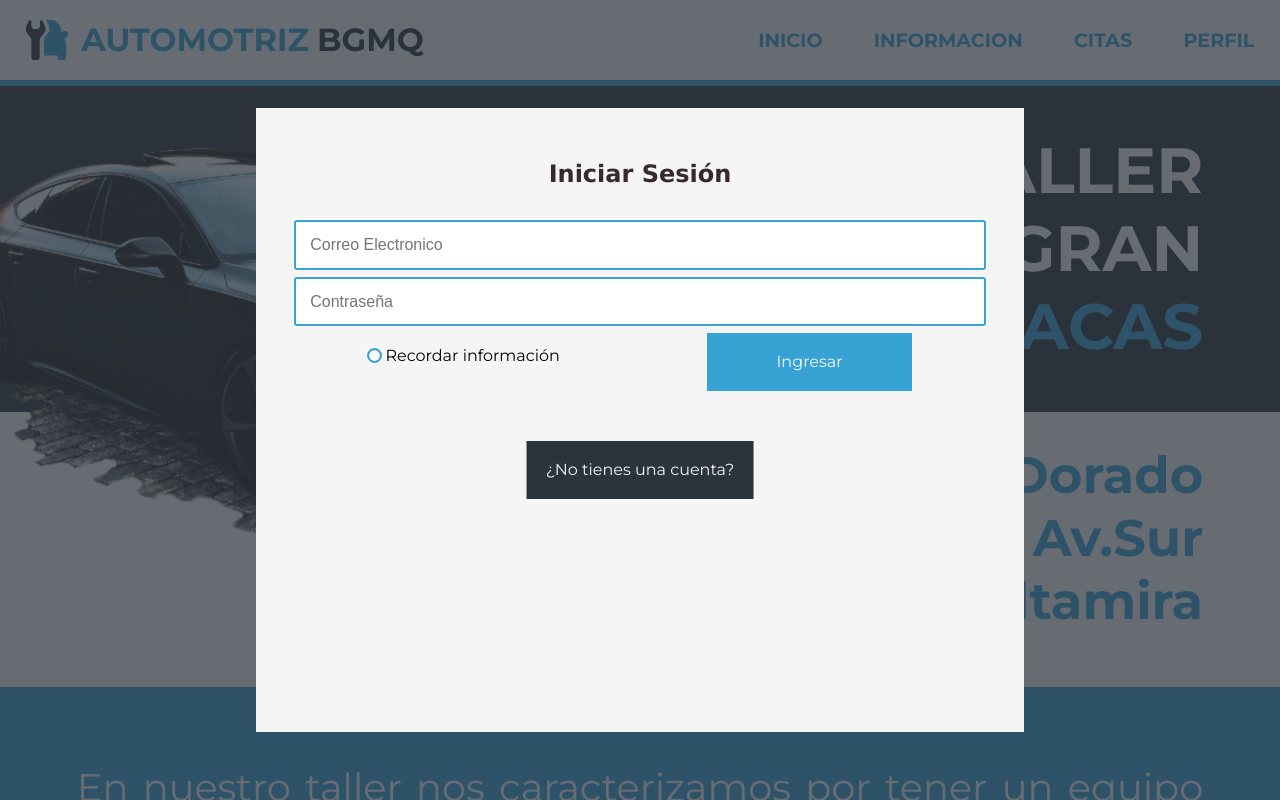
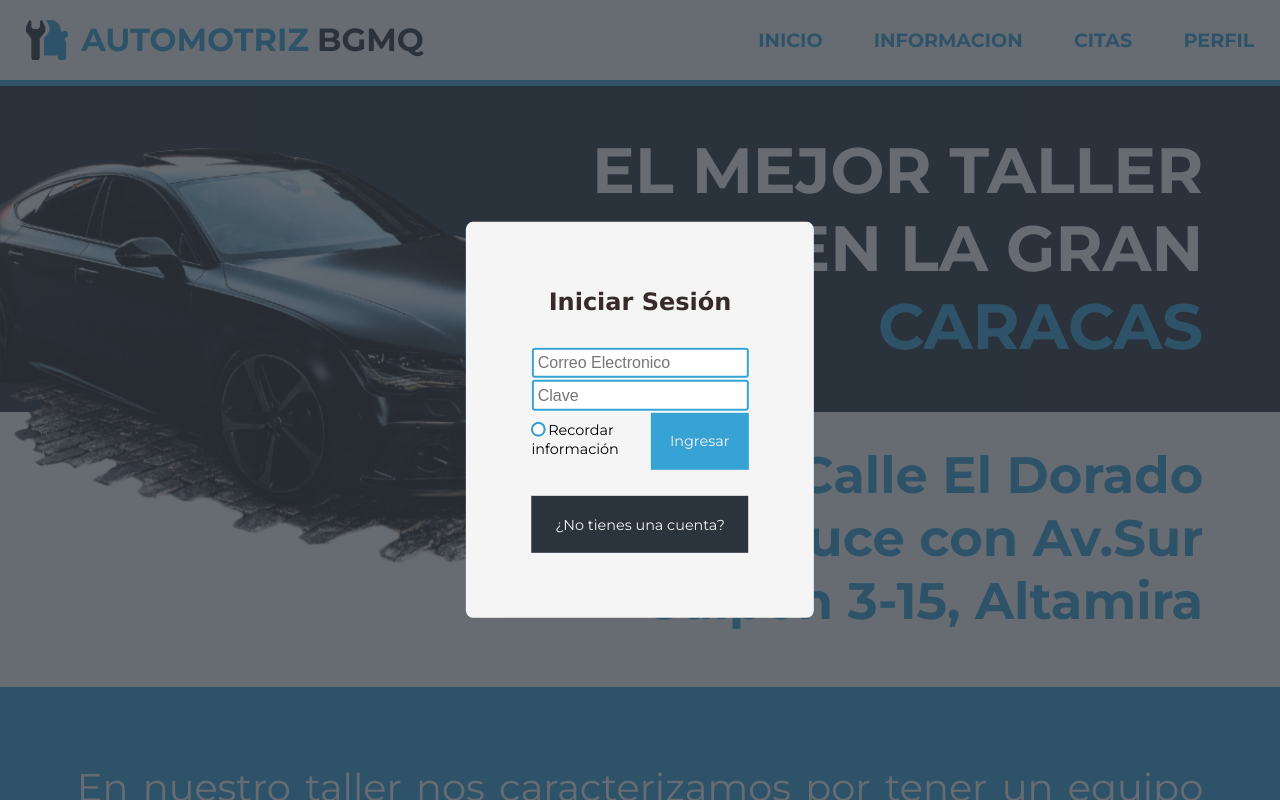
Before and after one commit to nbolinaga/automotrizBGM, an Angular app in the folder automotrizBGMQ/: page / in a window 1280 px wide. Both pictures are taken after a click on the link "INGRESAR/REGISTRARSE". Shown: the top 800 px of the page. Built offline with nearby package versions, Linux system fonts and the light colour scheme.

Commit message:
mejoras de tamaño y forma del login

```diff
--- a/automotrizBGMQ/src/app/components/login/login.component.html
+++ b/automotrizBGMQ/src/app/components/login/login.component.html
@@ -4,7 +4,7 @@
             <h3>Iniciar Sesión</h3>
             <form class="FormIngresar" action="">
                 <input class="input" type="email" id="user" placeholder="Correo Electronico">
-                <input class="input" type="password" id="password" placeholder="Contraseña">
+                <input class="input" type="password" id="password" placeholder="Clave">
                 <div class="opciones">
                     <p>
                         <input type="radio" id="recordar"> Recordar información
@@ -17,7 +17,7 @@
     </div>
     <div class="modal-content" *ngIf="registrar" @rightAnimation id="registrar">
         <div class="content">
-            <h3>Registrate</h3>
+            <h3>Regístrate</h3>
             <form class="FormRegistro" action="">
                 <div class="opciones">
                     <input type="text" id="nombre" placeholder="Nombre">
@@ -36,8 +36,8 @@
                 <input type="tel" id="telefono" placeholder="Telefono movil">
                 <input type="email" id="correo" placeholder="Correo Electronico">
                 <div class="opciones">
-                    <input type="password" id="contraseña" placeholder="Contraseña">
-                    <input type="password" id="confirmar" placeholder="Confirmar contraseña">
+                    <input type="password" id="contraseña" placeholder="Clave">
+                    <input type="password" id="confirmar" placeholder="Repetir Clave">
                 </div>
                 <div class="botones">
                     <button class="btn-pri" id="Regresar" (click)='ingresarScreen()'>¿Ya tienes una cuenta?</button>
--- a/automotrizBGMQ/src/app/components/login/login.component.scss
+++ b/automotrizBGMQ/src/app/components/login/login.component.scss
@@ -9,14 +9,18 @@
     pointer-events: none;
 
     .modal-content{
-        width: 60%;
-        height: 78%;
+        min-width: 300px;
+        max-width: 700px;
         position: absolute;
         top: 52.5%;
         background-color: $blanco;
+        border-radius: 2%;
         padding: 3vw;
         z-index: 999;
         pointer-events:painted;
+        display: flex;
+        flex-direction: column;
+        align-items: center;
 
         &#registrar{
             right: 50%;
@@ -28,7 +32,10 @@
         }
 
         .content{
-            margin: 2% auto;
+            padding: 10%;
+            display: flex;
+            flex-direction: column;
+            justify-content: space-between;
         }
 
         h3{
@@ -43,7 +50,6 @@
             margin-bottom: 1rem;
             display: flex;
             flex-direction: column;
-            height: 40% auto;
 
             .input{
                 padding: 2%;
@@ -62,9 +68,8 @@
                 flex-wrap: nowrap;
                 justify-content: space-around;
 
-                input, button{
-                    padding-right: 10%;
-                    padding-left: 10%;
+                input, button, p{
+                    font-size: 90%;
                 }
 
                 input{
@@ -78,7 +83,6 @@
             margin-bottom: 1rem;
             display: flex;
             flex-direction: column;
-            height: 40% auto;
 
             input{
                 padding: 0.8%;
@@ -86,13 +90,13 @@
                 width: 100%;
                 margin-bottom: 0.8%;
                 outline: 1px auto $detalles;
-                font-size: 100%;
+                font-size: 90%;
             }
 
             select{
                 padding: 0.8%;
                 height: 15%;
-                width: 20%;
+                width: 30%;
                 margin-bottom: 0.8%;
                 outline: 1px auto $detalles;
                 font-size: 100%;
@@ -106,6 +110,8 @@
             .botones{
                 display: flex;
                 justify-content: space-around;
+                flex-wrap: nowrap;
+                font-size: 90%;
 
                 button{
                     margin-top: 3%;
@@ -121,6 +127,7 @@
             bottom: 0;
             left: 50%;
             transform: translate(-50%, 0);
+            font-size: 90%;
         }
     }
 }
--- a/automotrizBGMQ/src/styles.scss
+++ b/automotrizBGMQ/src/styles.scss
@@ -48,7 +48,6 @@ body {
   border: none;
   box-shadow: none;
   border-radius: 0;
-  font-size: 1em;
   cursor: pointer;
 }
 
--- a/automotrizBGMQ/tsconfig.json
+++ b/automotrizBGMQ/tsconfig.json
@@ -11,7 +11,7 @@
     "sourceMap": true,
     "declaration": false,
     "downlevelIteration": true,
-    "experimentalDecorators": false,
+    "experimentalDecorators": true,
     "moduleResolution": "node",
     "importHelpers": true,
     "target": "es2015",
```
